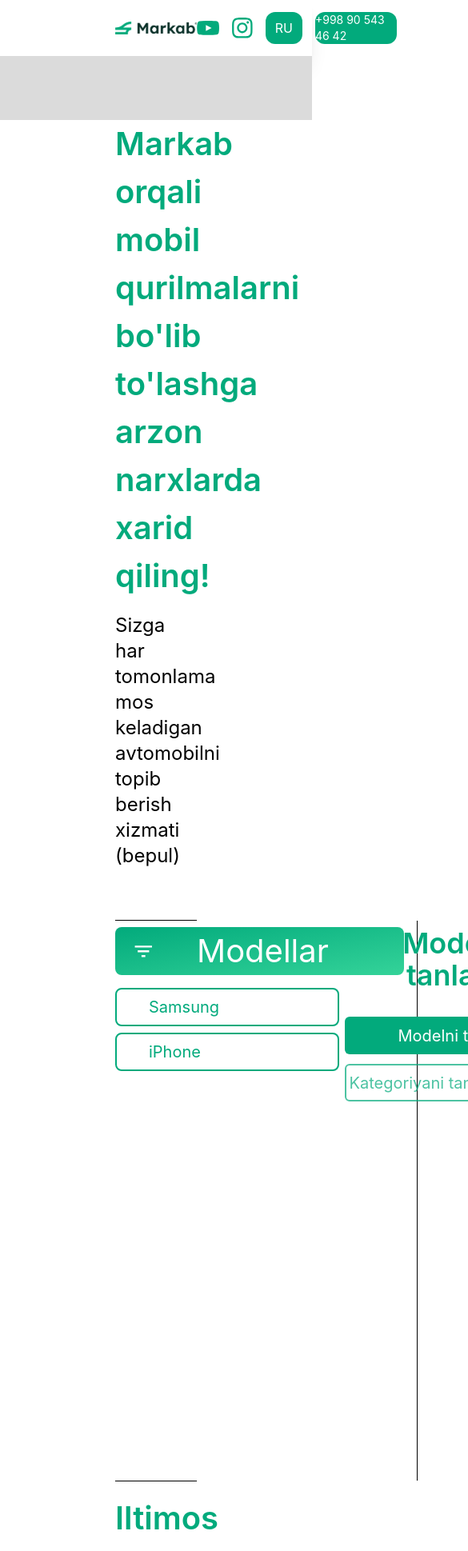
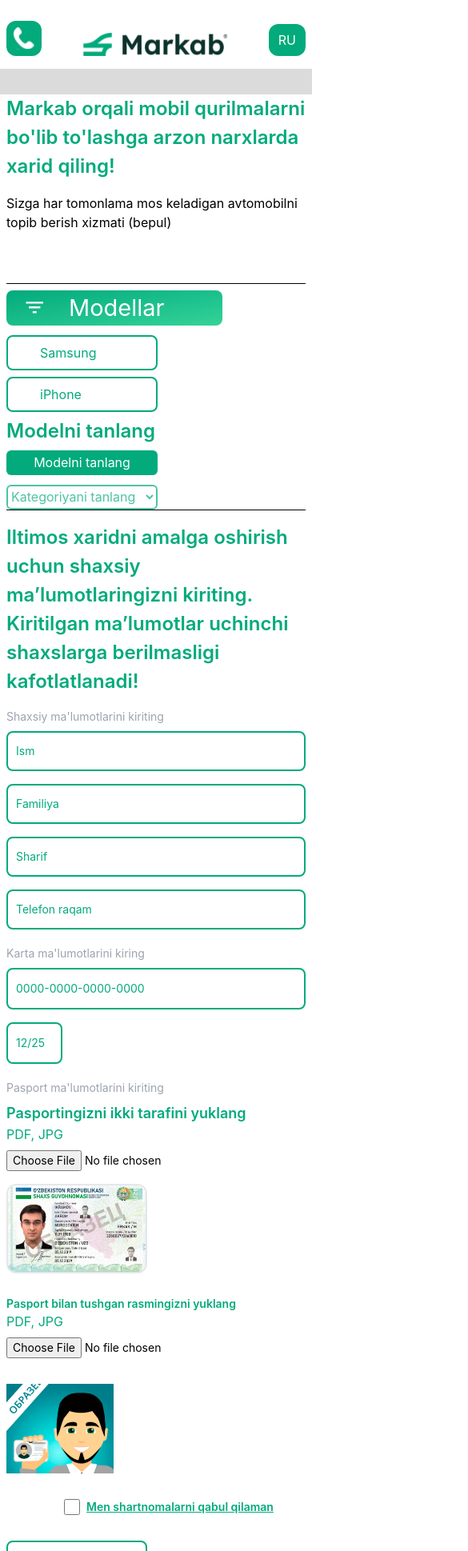
Before and after one commit to IsmailovTech/markab-landing, a React (Create React App) app: page / in a window 390 px wide. Shown: the top 1939 px of the page at 80% size, 585 px wide, since content can reach past the window. Built offline with nearby package versions, Linux system fonts and the light colour scheme.

Commit message:
responsive version

```diff
--- a/src/App.js
+++ b/src/App.js
@@ -16,14 +16,10 @@
   return (
     <IntlProvider locale={locale} messages={messages[locale]}>
       <div>
-        <Navbar
-          locale={locale}
-          setLocale={setLocale}
-          handleLocaleChange={handleLocaleChange}
-        />
+        <Navbar handleLocaleChange={handleLocaleChange} />
         <MobileFilters />
         <FormInfos />
-        <Footers />
+        {/* <Footers /> */}
       </div>
     </IntlProvider>
   )
--- a/src/components/FormInfo/FormInfos.jsx
+++ b/src/components/FormInfo/FormInfos.jsx
@@ -95,8 +95,8 @@
 
   return (
     <div className="w-full mt-4">
-      <div className="w-full container mx-auto px-36">
-        <h2 className="text-[40px] font-semibold text-green-main max-w-[727px]">
+      <div className="w-full container mx-auto  px-2 sm:px-8 md:px-10 lg:px-24 xl:px-36">
+        <h2 className=" text-[24px] sm:text-[30px] md:text-[40px] font-semibold text-green-main max-w-[727px]">
           <FormattedMessage id="please" />
         </h2>
 
@@ -105,14 +105,14 @@
             formik.handleSubmit(e);
             formik.values = initialValues;
           }}
-          className="max-w-[1000px] mt-20 "
+          className="max-w-[1000px] mt-4 sm:mt-20 "
         >
           {/* ============================== Full name input field */}
 
-          <p className="text-gray-400 text-lg">
+          <p className="text-gray-400 text-sm md:text-lg">
             <FormattedMessage id="personal_info" />
           </p>
-          <div className="flex w-full items-center justify-between gap-6 mt-2">
+          <div className="flex flex-col  sm:flex-row  w-full items-center justify-between gap-4 sm:gap-6 mt-2">
             <div className="relative w-full">
               <input
                 type="firstname"
@@ -175,7 +175,7 @@
               ) : null}
             </div>
           </div>
-          <div className="flex w-full items-center justify-between gap-6 mt-5">
+          <div className="flex flex-col  sm:flex-row w-full items-center justify-between gap-4 sm:gap-6 mt-4 sm:mt-5">
             <div className="relative w-full">
               <input
                 type="text"
@@ -241,10 +241,10 @@
 
           {/* ============================== Credit Card input field */}
 
-          <h4 className="text-gray-400 text-lg mt-12">
+          <h4 className="text-gray-400 text-sm md:text-lg mt-5 sm:mt-8 md:mt-12">
             <FormattedMessage id="card_info" />
           </h4>
-          <div className="flex max-w-[575px] justify-between gap-4">
+          <div className="flex flex-col  sm:flex-row max-w-[575px] justify-between gap-2 sm:gap-4">
             <div className="relative w-full mt-2">
               <input
                 type="text"
@@ -295,15 +295,15 @@
           </div>
 
           {/* ============================== Password input field */}
-          <h4 className="text-gray-400 text-lg mt-12">
+          <h4 className="text-gray-400 text-sm md:text-lg mt-5 sm:mt-8 md:mt-12">
             <FormattedMessage id="ID" />
           </h4>
-          <div className="flex justify-between items-center mt-4">
+          <div className="flex flex-col sm:flex-row justify-between sm:items-center mt-2 sm:mt-4">
             <div>
-              <p className="text-green-main font-semibold text-xl">
+              <p className="text-green-main font-semibold text-lg md:text-xl">
                 <FormattedMessage id="ID_front" />
               </p>
-              <p className="text-green-main mt-7">PDF, JPG</p>
+              <p className="text-green-main md:mt-7">PDF, JPG</p>
 
               <div className="relative mt-2 ">
                 <input
@@ -329,20 +329,20 @@
                       <img
                         src={URL.createObjectURL(formik.values.file)}
                         alt="file-preview"
-                        className="h-48 w-80 object-contain"
+                        className="h-32 w-44 sm:h-48 sm:w-80 object-contain"
                       />
                     )}
                     {formik.values.file.type.includes("pdf") && (
                       <iframe
                         src={URL.createObjectURL(formik.values.file)}
                         title="file-preview"
-                        className="h-48 w-80 object-contain"
+                        className="h-32 w-44 sm:h-48 sm:w-80 object-contain"
                       ></iframe>
                     )}
                   </div>
                 ) : (
                   <img
-                    className="h-48 w-80 border-2 rounded-xl mt-8"
+                    className="h-28 w-44 sm:h-48 sm:w-80 border-2 rounded-xl mt-4 sm:mt-8"
                     src={cloud}
                     alt="cloud_svg "
                   />
@@ -351,10 +351,10 @@
             </div>
 
             <div>
-              <p className="text-green-main font-semibold text-xl">
+              <p className="text-green-main font-semibold text-sm md:text-lg mt-7 sm:mt-0">
                 <FormattedMessage id="ID_back" />
               </p>
-              <p className="text-green-main mt-7">PDF, JPG</p>
+              <p className="text-green-main md:mt-7">PDF, JPG</p>
 
               <div className="relative mt-2 ">
                 <input
@@ -381,19 +381,23 @@
                       <img
                         src={URL.createObjectURL(formik.values.file2)}
                         alt="file-preview"
-                        className="h-48 w-80 object-contain"
+                        className="h-28 w-44 sm:h-48 sm:w-80  object-contain"
                       />
                     )}
                     {formik.values.file2.type.includes("pdf") && (
                       <iframe
                         src={URL.createObjectURL(formik.values.file2)}
                         title="file-preview"
-                        className="h-48 w-80 object-contain"
+                        className="h-28 w-44 sm:h-48 sm:w-80  object-contain"
                       ></iframe>
                     )}
                   </div>
                 ) : (
-                  <img src={idimg} alt="cloud_svg" className="h-48 mt-8 " />
+                  <img
+                    src={idimg}
+                    alt="cloud_svg"
+                    className="h-28 sm:h-48   mt-8 "
+                  />
                 )}
               </div>
             </div>
@@ -401,13 +405,13 @@
 
           {/* ========================= AGREETOTERMS */}
 
-          <div className="flex items-center gap-4 justify-center ml-28 font-semibold mt-16">
-            <div>
+          <div className="flex items-center gap-2 sm:gap-4 justify-center ml-8 sm:ml-28 font-semibold mt-8 sm:mt-14 md:mt-16">
+            <div className="flex items-center">
               <input
                 type="checkbox"
                 name="agreeToTerms"
                 id="agreeToTerms"
-                className="h-9 w-9 rounded  text-primary focus:outline-none border border-primary focus:border-primary transition duration-300 ease-in-out"
+                className=" h-5  w-5 sm:h-9 sm:w-9 rounded  text-primary focus:outline-none border border-primary focus:border-primary transition duration-300 ease-in-out"
                 checked={formik.values.agreeToTerms}
                 onChange={formik.handleChange}
               />
@@ -421,7 +425,7 @@
             <a
               href="https://docs.google.com/document/d/1S7CNykliwhXK-qlHmtHsQOe8Xtxzcqam/edit?usp=sharing&ouid=109094856157650499566&rtpof=true&sd=true"
               target="_blank"
-              className="text-3xl text-green-main underline"
+              className=" text-sm sm:text-2xl md:text-3xl text-green-main underline"
             >
               <FormattedMessage id="confirm" />
             </a>
@@ -429,7 +433,7 @@
 
           <button
             type="submit"
-            className=" border-2 border-green-main bg-transparent text-green-main px-2 py-4 font-semibold text-xl rounded-lg mt-8 hover:text-white hover:bg-green-main transition-all ease-in-out duration-300"
+            className=" border-2 border-green-main bg-transparent text-green-main px-2 py-3 sm:py-4 font-semibold text-sm sm:text-xl rounded-lg mt-8 hover:text-white hover:bg-green-main transition-all ease-in-out duration-300 mb-8 sm:mb-0"
           >
             <FormattedMessage id="send" />
           </button>
--- a/src/components/MobileFilter/MobileFilters.jsx
+++ b/src/components/MobileFilter/MobileFilters.jsx
@@ -142,24 +142,25 @@
 
   return (
     <div>
-      <div className="bg-gray-line w-full py-10"></div>
-      <div className="w-full container mx-auto px-36">
+      <div className="bg-gray-line w-full py-4 sm:py-7 md:py-10"></div>
+      <div className="w-full container mx-auto px-2 sm:px-8 md:px-10 lg:px-24 xl:px-36">
         <div className=" flex flex-col max-w-[727px]">
-          <h1 className="text-[40px] font-semibold text-green-main">
+          <h1 className="text-[24px] sm:text-[30px] md:text-[40px] font-semibold text-green-main">
             <FormattedMessage id="title" />
           </h1>
-          <p className="text-2xl mt-4">
+          <p className="text-base sm:text-xl md:text-2xl mt-4">
             <FormattedMessage id="main_p" />
           </p>
         </div>
 
-        <div className="border-y border-black mt-16 flex ">
-          <div className=" border-r border-black w-[400px]  pr-4 min-h-[700px]">
-            <button className="text-white bg-gradient-to-br mt-2 from-green-main to-emerald-400 hover:bg-gradient-to-bl   text-[40px]  w-[361px] text-center flex items-center justify-start px-6 gap-14 rounded-lg ">
+        <div className="border-y border-black mt-16 flex flex-col md:flex-row">
+          {/* ============================ Models */}
+          <div className=" md:border-r md:border-black md:w-[400px]  md:pr-4 md:min-h-[700px]">
+            <button className="text-white bg-gradient-to-br mt-2 from-green-main to-emerald-400 hover:bg-gradient-to-bl text-[29px] sm:text-[35px]  md:text-[40px] w-[270px] sm:w-[300px]  md:w-[361px] text-center flex items-center justify-start px-6 gap-8 sm:gap-10 md:gap-14 rounded-lg ">
               <img src={filter} alt="filter icon" />
               <FormattedMessage id="models" />
             </button>
-            <div className="flex flex-col max-w-[280px] mt-4 gap-2">
+            <div className="flex flex-col max-w-[189px] md:max-w-[280px] mt-3 md:mt-4 gap-2">
               {models.map((model) => (
                 <button
                   key={model.name}
@@ -168,7 +169,7 @@
                     selectedModel === model
                       ? "border-emerald-700 flex items-center pl-5 gap-2 text-emerald-700 bg-emerald-50"
                       : "border-green-main pl-10 text-green-main"
-                  }  hover:border-emerald-700 py-2 rounded-lg text-xl hover:bg-emerald-50 hover:text-emerald-700 transition-all text-left pr-2`}
+                  }  hover:border-emerald-700 py-2 rounded-lg text-base sm:text-xl hover:bg-emerald-50 hover:text-emerald-700 transition-all text-left pr-2`}
                 >
                   {selectedModel === model ? (
                     <img src={correct} alt="icon" />
@@ -181,54 +182,57 @@
             </div>
             {filteredPhones.map((phone) => (
               <>
-                <ul key={phone.id} className="flex flex-col  mt-8">
-                  <li className="text-black font-semibold text-2xl">
+                <ul
+                  key={phone.id}
+                  className="flex flex-col mt-2 md:mt-8 max-w-[239px] md:max-w-none "
+                >
+                  <li className="text-black font-semibold text-base md:text-2xl">
                     {phone.name}
                   </li>
-                  <li className="text-black  text-xl">
-                    <span className="font-semibold  text-xl">
+                  <li className="text-black  text-sm md:text-xl">
+                    <span className="font-semibold  text-sm md:text-xl">
                       {" "}
                       3oylik to'lov:
                     </span>
                     {phone.three}
                   </li>
-                  <li className="text-black  text-xl">
-                    <span className="font-semibold  text-xl">
+                  <li className="text-black  text-sm md:text-xl">
+                    <span className="font-semibold  text-sm md:text-xl">
                       {" "}
                       4oylik to'lov:
                     </span>
                     {phone.four}
                   </li>
-                  <li className="text-black  text-xl">
-                    <span className="font-semibold  text-xl">
+                  <li className="text-black  text-sm md:text-xl">
+                    <span className="font-semibold  text-sm md:text-xl">
                       {" "}
                       6oylik to'lov:
                     </span>
                     {phone.six}
                   </li>
-                  <li className="text-black  text-xl">
-                    <span className="font-semibold  text-xl">
+                  <li className="text-black  text-sm md:text-xl">
+                    <span className="font-semibold  text-sm md:text-xl">
                       {" "}
                       8oylik to'lov:
                     </span>
                     {phone.eight}
                   </li>
-                  <li className="text-black  text-xl">
-                    <span className="font-semibold  text-xl">
+                  <li className="text-black  text-sm md:text-xl">
+                    <span className="font-semibold  text-sm md:text-xl">
                       {" "}
                       12oylik to'lov:
                     </span>
                     {phone.twelve}
                   </li>
-                  <li className="text-black  text-xl">
-                    <span className="font-semibold  text-xl">
+                  <li className="text-black  text-sm md:text-xl">
+                    <span className="font-semibold  text-sm md:text-xl">
                       {" "}
                       Boshlang'ich to'lov:
                     </span>
                     {phone.startPay}
                   </li>
                 </ul>
-                <p className="text-xl mt-3">
+                <p className="text-sm md:text-xl mt-1 md:mt-3 max-w-[239px] md:max-w-none">
                   Agar bundan ko'proq to'lov qilsangiz oylik to'lovlarga ta'sir
                   qiladi!
                 </p>
@@ -236,13 +240,13 @@
             ))}
           </div>
 
-          <div className=" w-full flex flex-col items-center">
-            <h2 className="text-4xl font-semibold mt-2 text-center text-green-main">
+          <div className=" w-full flex flex-col md:items-center">
+            <h2 className="text-2xl md:text-4xl font-semibold mt-2 md:text-center text-green-main">
               <FormattedMessage id="model_choose" />
             </h2>
             {/* ==================== Selecting options */}
-            <div className="categories w-[285px] mt-8 ">
-              <h2 className=" h-[47px] bg-green-main text-white flex items-center justify-center rounded-md text-xl ">
+            <div className="categories max-w-[189px] sm:max-w-[285px] mt-2 md:mt-8 ">
+              <h2 className=" h-[31px] md:h-[47px] bg-green-main text-white flex items-center justify-center rounded-md text-base sm:text-xl ">
                 {selectedModel ? (
                   selectedModel.name
                 ) : (
@@ -253,7 +257,7 @@
                 value={selectedCategory ? selectedCategory : ""}
                 onChange={(e) => handleCategorySelect(e.target.value)}
                 disabled={!selectedModel}
-                className=" w-full h-[47px] bg-transparent  text-green-main border-2 border-green-main outline-emerald-700 mt-3 flex items-center justify-center rounded-md text-xl"
+                className=" w-full h-[31px] md:h-[47px] bg-transparent  text-green-main border-2 border-green-main outline-emerald-700 mt-3 flex items-center justify-center rounded-md text-base sm:text-xl "
               >
                 <option value="">
                   <FormattedMessage id="categroy_choose" />
@@ -273,31 +277,45 @@
                 {filteredPhones.length === 0 ? (
                   <p>No phones available with the selected filters.</p>
                 ) : (
-                  <div className="phone-list">
+                  <div>
                     {filteredPhones.map((phone) => (
-                      <div key={phone.id} className="flex gap-10 mt-8">
-                        <div className=" relative  flex flex-col items-end pb-20">
+                      <>
+                        <div
+                          key={phone.id}
+                          className="flex gap-2 sm:gap-5 md:gap-10 mt-4 md:mt-8"
+                        >
+                          <div className="flex gap-2 md:gap-4">
+                            <div className="max-w-[428px] max-h-[567px]">
                               <img
                                 src={samsung}
                                 alt="photo"
-                            className="flex w-[428px] h-[567px]"
+                                className="flex   sm:w-[428px] sm:h-[567px]"
                               />
+                            </div>
 
-                          <div className=" absolute bottom-4 left-24 flex items-center ">
-                            <div className="flex items-center gap-2">
-                              <div className="bg-green-500 w-[30px] h-[30px] rounded-full"></div>
-                              <div className="bg-red-500 w-[30px] h-[30px] rounded-full"></div>
-                              <div className="bg-gray-500 w-[30px] h-[30px] rounded-full"></div>
-                              <div className="bg-slate-300 w-[30px] h-[30px] rounded-full"></div>
+                            <div>
+                              <h3 className=" text-base sm:text-lg md:text-4xl font-semibold text-green-main">
+                                {phone.name}
+                              </h3>
+                              <p className=" text-sm sm:text-lg md:text-xl text-green-main  sm:mt-5 md:mt-8 max-w-[300px] ">
+                                {phone.description}
+                              </p>
+                            </div>
+                          </div>
+                        </div>
+                        <div className=" flex items-center gap-2 sm:gap-0 sm:ml-10 md:ml-32 mt-8 mb-14 ">
+                          <div className="flex items-center gap-1 sm:gap-2 ">
+                            <div className="bg-green-500 w-[23px] md:w-[30px] h-[23px] md:h-[30px] rounded-full"></div>
+                            <div className="bg-red-500 w-[23px] md:w-[30px] h-[23px] md:h-[30px] rounded-full"></div>
+                            <div className="bg-gray-500 w-[23px] md:w-[30px] h-[23px] md:h-[30px] rounded-full"></div>
+                            <div className="bg-slate-300 w-[23px] md:w-[30px] h-[23px] md:h-[30px] rounded-full"></div>
                           </div>
 
                           <select
                             value={selectedColor ? selectedColor : ""}
-                              onChange={(e) =>
-                                handleColorSelect(e.target.value)
-                              }
+                            onChange={(e) => handleColorSelect(e.target.value)}
                             disabled={!selectedModel}
-                              className=" w-[350px] h-[47px] bg-green-main border-green-main text-white ml-8 flex items-center  justify-center rounded-md text-xl"
+                            className=" w-[206px] sm:w-[350px] h-[27px] sm:max-h-[47px] bg-green-main border-green-main text-white md:ml-8 flex items-center  justify-center rounded-md text-xs sm:text-base md:text-xl"
                           >
                             <option value="">Select a Color</option>
                             {phone.colors.map((colors) => (
@@ -307,16 +325,7 @@
                             ))}
                           </select>
                         </div>
-                        </div>
-                        <div>
-                          <h3 className="text-4xl font-semibold text-green-main">
-                            {phone.name}
-                          </h3>
-                          <p className="text-xl text-green-main mt-8 max-w-[300px] ">
-                            {phone.description}
-                          </p>
-                        </div>
-                      </div>
+                      </>
                     ))}
                   </div>
                 )}
--- a/src/components/Navbar/Navbar.jsx
+++ b/src/components/Navbar/Navbar.jsx
@@ -2,17 +2,31 @@
 import logo from "../../Assets/images/Logo.svg";
 import youtube from "../../Assets/images/YoutubeIcon.svg";
 import instagram from "../../Assets/images/Instagramicon.svg";
+import number from "../../Assets/images/number.svg";
 import { FormattedMessage } from "react-intl";
 
-function Navbar({ locale, setLocale, handleLocaleChange }) {
+function Navbar({ handleLocaleChange }) {
   return (
     <div className="w-full shadow-xl">
-      <div className="w-full container mx-auto px-36 h-[70px] flex items-center justify-between ">
-        <img src={logo} alt="photo" aria-label="Logo-markab" className="" />
+      <div className="w-full container mx-auto px-2 sm:px-8 md:px-10 lg:px-24 xl:px-36 pb-4 sm:pb-0 h-[86px] sm:h-[70px] flex items-end sm:items-center justify-between ">
+        <a href="tel:+998905434642" className="flex md:hidden  ">
+          <img
+            src={number}
+            alt="icon"
+            className="bg-green-main p-2 rounded-xl"
+          />
+        </a>
+        <img
+          src={logo}
+          alt="photo"
+          aria-label="Logo-markab"
+          className=" w-[180px] sm:w-[200px]"
+        />
         <div className="flex items-center gap-4">
           <a
             href="https://www.youtube.com/watch?v=wGsYdVS-DJE&list=RDhBYB6rR_gos&index=7"
             target="_blank"
+            className=" hidden md:block"
           >
             <img src={youtube} alt="youtube icon" />
           </a>
@@ -20,19 +34,20 @@
           <a
             href="https://www.youtube.com/watch?v=wGsYdVS-DJE&list=RDhBYB6rR_gos&index=7"
             target="_blank"
+            className=" hidden md:block"
           >
             <img src={instagram} alt="instagram icon" />
           </a>
           <button
             onClick={handleLocaleChange}
-            className="py-[8px] px-3 h-[40px] bg-green-main hover:bg-emerald-600 transition-all text-white rounded-xl"
+            className="px-3 py-[5px] sm:py-[8px] sm:px-3 h-[40px] bg-green-main hover:bg-emerald-600 transition-all text-white rounded-xl"
           >
             <FormattedMessage id="language" />
           </button>
 
           <a
             href="tel:+998905434642"
-            className="text-sm h-[40px] w-[156px] flex items-center justify-center rounded-xl bg-green-main hover:bg-emerald-600 transition-all text-white  "
+            className="hidden md:flex text-sm h-[40px] w-[156px]  items-center justify-center rounded-xl bg-green-main hover:bg-emerald-600 transition-all text-white  "
           >
             +998 90 543 46 42
           </a>
```
Also changed, not shown: src/Assets/images/number.svg (added). Lines whose indentation alone changed are shown as unchanged.
